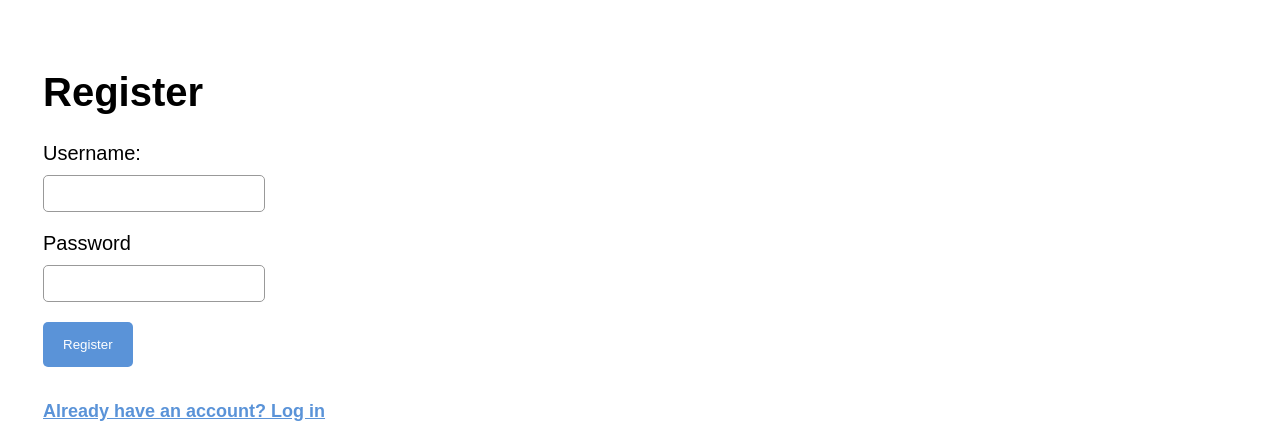
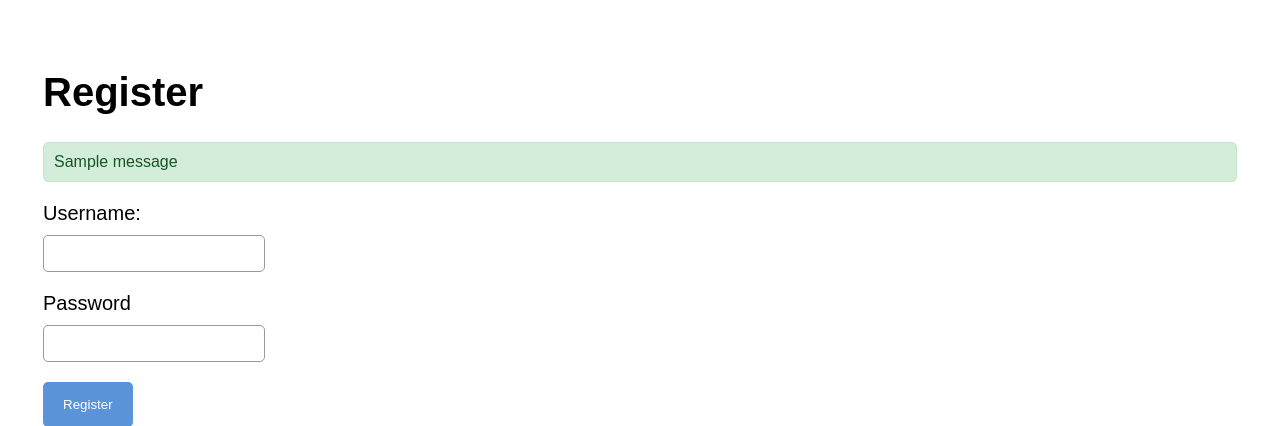
Before and after one commit to nafna-f/project00, a Flask app: page /register in a window 1280 px wide. Shown: the top 426 px of the page. Run offline with Flask 2, Linux system fonts and the light colour scheme; tables that the repository leaves empty hold one stand-in row (values such as "Sample post"); one stand-in notice (Sample message) is shown.

Commit message:
gg its over, topher you won

```diff
--- a/app/routes.py
+++ b/app/routes.py
@@ -21,7 +21,6 @@ with app.app_context():
 def main():
     return render_template('main.html') # someone still need to code this lol
 
-# login page
 @app.route('/login', methods=['GET', 'POST'])
 def login():
     print("Login route accessed.")  # Debug message
@@ -47,6 +46,7 @@ def login():
 
     # Render login page with flash messages
     return render_template('login.html')
+
 
 # registration page to create an account
 @app.route('/register', methods=['GET', 'POST'])
--- a/app/static/css/register.css
+++ b/app/static/css/register.css
@@ -47,3 +47,32 @@ a {
 	color: #5a93d8;
 	font-weight: bold;
 }
+
+.flash-messages {
+    margin-bottom: 20px;
+}
+
+.flash {
+    padding: 10px;
+    margin-bottom: 10px;
+    border-radius: 5px;
+    font-size: 16px;
+}
+
+.flash.success {
+    background-color: #d4edda;
+    color: #155724;
+    border: 1px solid #c3e6cb;
+}
+
+.flash.danger, .flash.error {
+    background-color: #f8d7da;
+    color: #721c24;
+    border: 1px solid #f5c6cb;
+}
+
+.flash.warning {
+    background-color: #fff3cd;
+    color: #856404;
+    border: 1px solid #ffeeba;
+}
--- a/app/templates/register.html
+++ b/app/templates/register.html
@@ -8,6 +8,19 @@
 </head>
 <body>
     <h1>Register</h1>
+
+    <!-- Flash Messages -->
+    {% with messages = get_flashed_messages(with_categories=true) %}
+      {% if messages %}
+        <div class="flash-messages">
+          {% for category, message in messages %}
+            <div class="flash {{ category }}">{{ message }}</div>
+          {% endfor %}
+        </div>
+      {% endif %}
+    {% endwith %}
+
+    <!-- Registration Form -->
     <form method="POST">
         <label for="username">Username:</label>
         <input type="text" id="username" name="username" required>
--- a/config.py
+++ b/config.py
@@ -10,5 +10,5 @@ import os
 
 class Config:
     # secret key for securely using session cookie
-    SECRET_KEY = os.environ.get("SECRET_KEY") or 'Minerals'
+    SECRET_KEY = os.environ.get('SECRET_KEY') or 'Minerals'
     DATABASE_PATH = os.path.join(os.getcwd(), 'site.db') # set db path
```
Also changed, not shown: site.db. Lines whose indentation alone changed are shown as unchanged.
